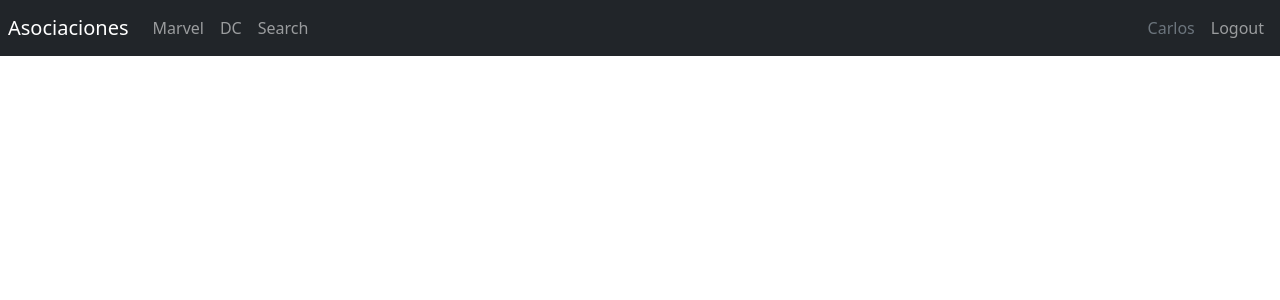
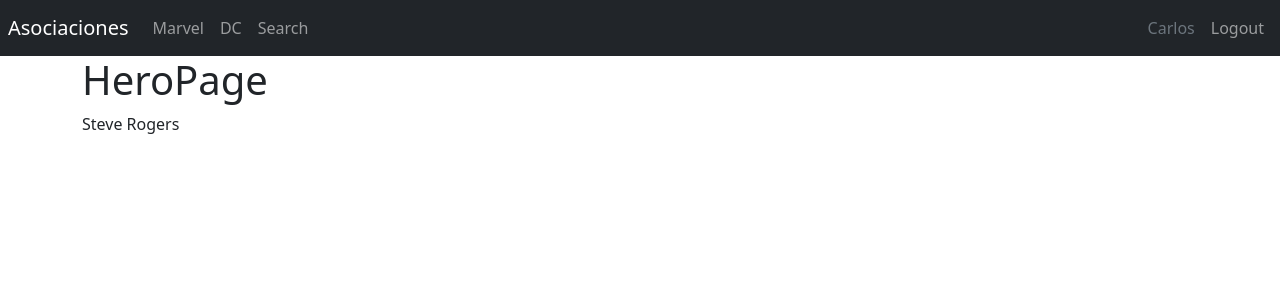
Before and after one commit to carlosantonio98/07-heroes-spa, a React (Vite) app: page /hero/marvel-captain in a window 1280 px wide. Shown: the top 300 px of the page. Built offline with nearby package versions, Linux system fonts and the light colour scheme.

Commit message:
Read arguments by parameter

```diff
--- /dev/null
+++ b/src/heroes/helpers/gerHeroById.js
@@ -0,0 +1,6 @@
+import { heroes } from '../data/heroes';
+
+export const getHeroesById = ( id ) => {
+
+    return heroes.find(hero => hero.id === id);
+}
--- a/src/heroes/pages/HeroPage.jsx
+++ b/src/heroes/pages/HeroPage.jsx
@@ -1,8 +1,18 @@
+import { Navigate, useParams } from 'react-router-dom';
+import { getHeroesById } from '../helpers/gerHeroById';
 
 export const HeroPage = () => {
+    const { id } = useParams();  // customHook creado por react-router-dom y nos sirve para acceder a los parametros de nuestra url que se almacenan en el Route.provider
+    const hero = getHeroesById( id );
+
+    if ( !hero ) {
+        return <Navigate to="/marvel" />;  // Navigate es un jsx que podemos regresar en lugar de un <>404 - Not Found</>
+    }
+
     return (
         <>
             <h1>HeroPage</h1>
+            <p>{ hero.alter_ego }</p>
         </>
     );
 }
--- a/src/heroes/routes/HeroesRoutes.jsx
+++ b/src/heroes/routes/HeroesRoutes.jsx
@@ -13,7 +13,7 @@ export const HeroesRoutes = () => {
                     <Route path="marvel" element={ <MarvelPage /> } />
                     <Route path="dc" element={ <DcPage /> } />
                     <Route path='search' element={ <SearchPage /> } />
-                    <Route path='hero' element={ <HeroPage /> } />
+                    <Route path='hero/:id' element={ <HeroPage /> } />
 
                     <Route path="/" element={ <Navigate to="marvel" /> } />
                 </Routes>
```
